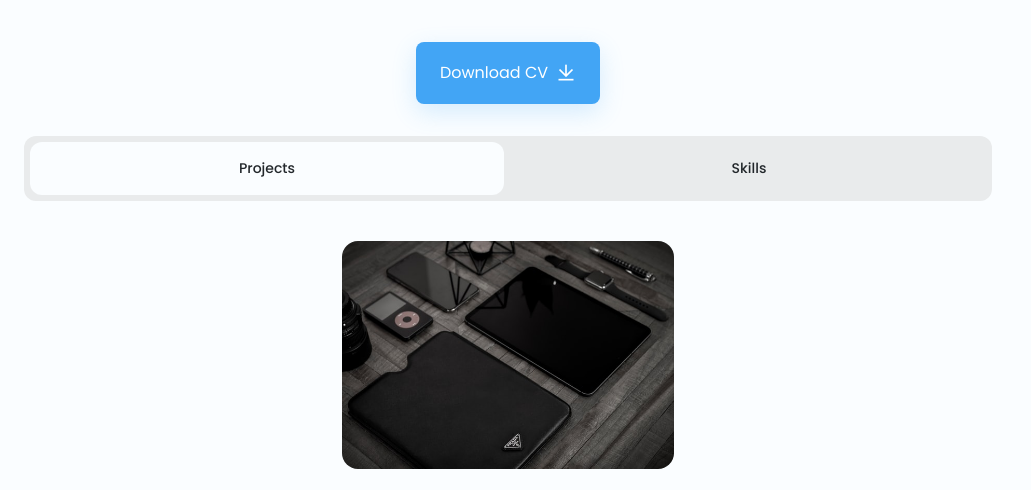
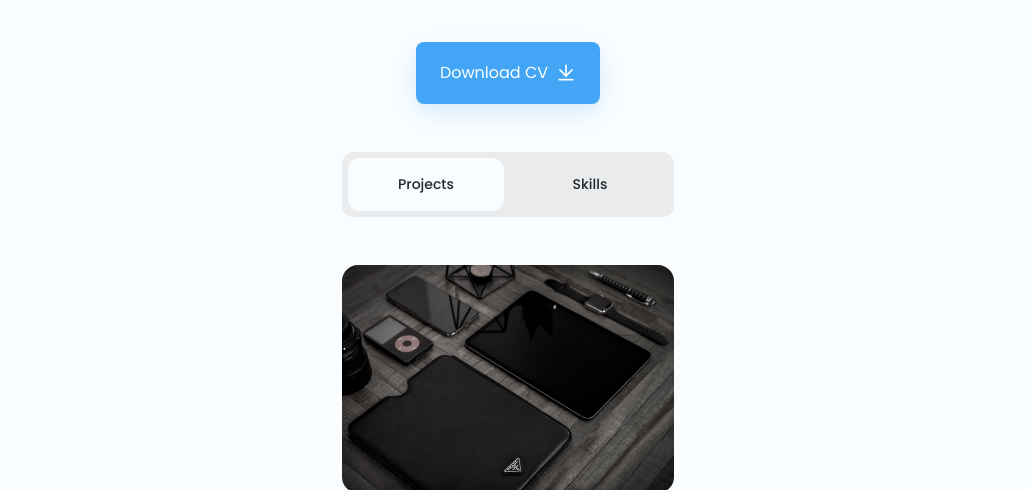
Before and after one commit to hadid25/Portfolio-Website, a plain HTML site: page index.html in a window 1280 px wide. Shown: the part 250-740 px from the top of the page, without its empty margins (0-1031 px from the left). Drawn offline with nearby package versions, Linux system fonts and the light colour scheme.

Commit message:
Update styles.css

```diff
--- a/assets/css/styles.css
+++ b/assets/css/styles.css
@@ -455,6 +455,11 @@ body.dark-theme{
     grid-template-columns: 332px;
     justify-content: center;
   }
+
+  .filters__content{
+    width: 332px;
+    margin: 3rem auto;
+  }
 }
 
 /* For large devices */
```
